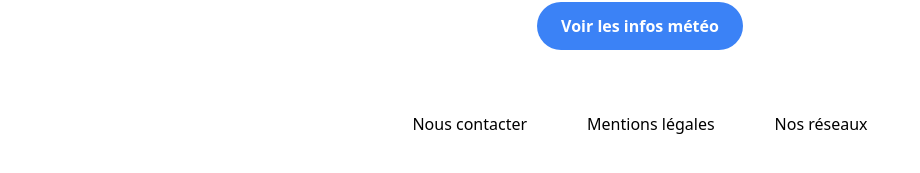
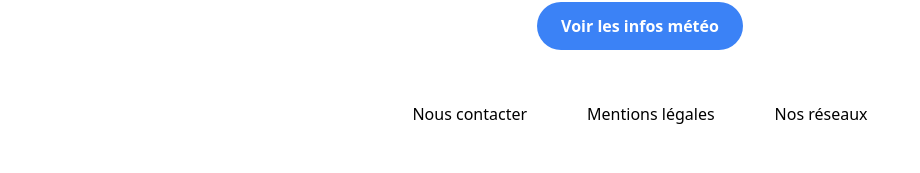
Before and after one commit to Lucas-Matusiak/meteo-campus, a Nuxt app: page / in a window 1280 px wide. Shown: the part 243-416 px from the top of the page, without its empty margins (0-920 px from the left). Built offline with nearby package versions, Linux system fonts and the light colour scheme.

Commit message:
footer_y

```diff
--- a/app.vue
+++ b/app.vue
@@ -8,23 +8,24 @@
     <NuxtPage />
   </div>
 
-  <footer class="footer">
-    <div class="container">
+
+    <div class="flex items-center justify-center">
       <div class="footer-buttons">
         <button class="button">Nous contacter</button>
         <button class="button">Mentions légales</button>
         <button class="button">Nos réseaux</button>
       </div>
     </div>
-  </footer>
+
 
 </template>
 
 <style scoped>
 .container {
   position: relative;
+  /*display: flex;*/
+  display: inline-block;
 }
-
 .image-top-left {
   position: relative;
   top: 10px; /* Ajustez selon votre besoin */
@@ -33,15 +34,17 @@
   height: auto; /* Ajustez selon la taille de votre image */
 }
 .footer {
-  background-color: #ffffff; /* Couleur blanche */
+  flex: 1; /* Occupe l'espace restant */
+  background-color: #ffffff; /* Couleur du fond */
   padding: 20px 0; /* Espacement intérieur */
   text-align: center;
 }
 
 .footer-buttons {
-  display: flex;
-  justify-content: center;
-  margin: 0 auto; /* Alignement horizontal au centre */
+  display: inline-block;
+  /*border: 1px solid #000000; /* Bordure du conteneur */
+  padding: 10px;
+  margin: 0 auto; /* Centre le conteneur horizontalement */
 
 }
 
@@ -55,4 +58,5 @@
   border-radius: 5px;
   outline: none;
 }
+
 </style>
```
